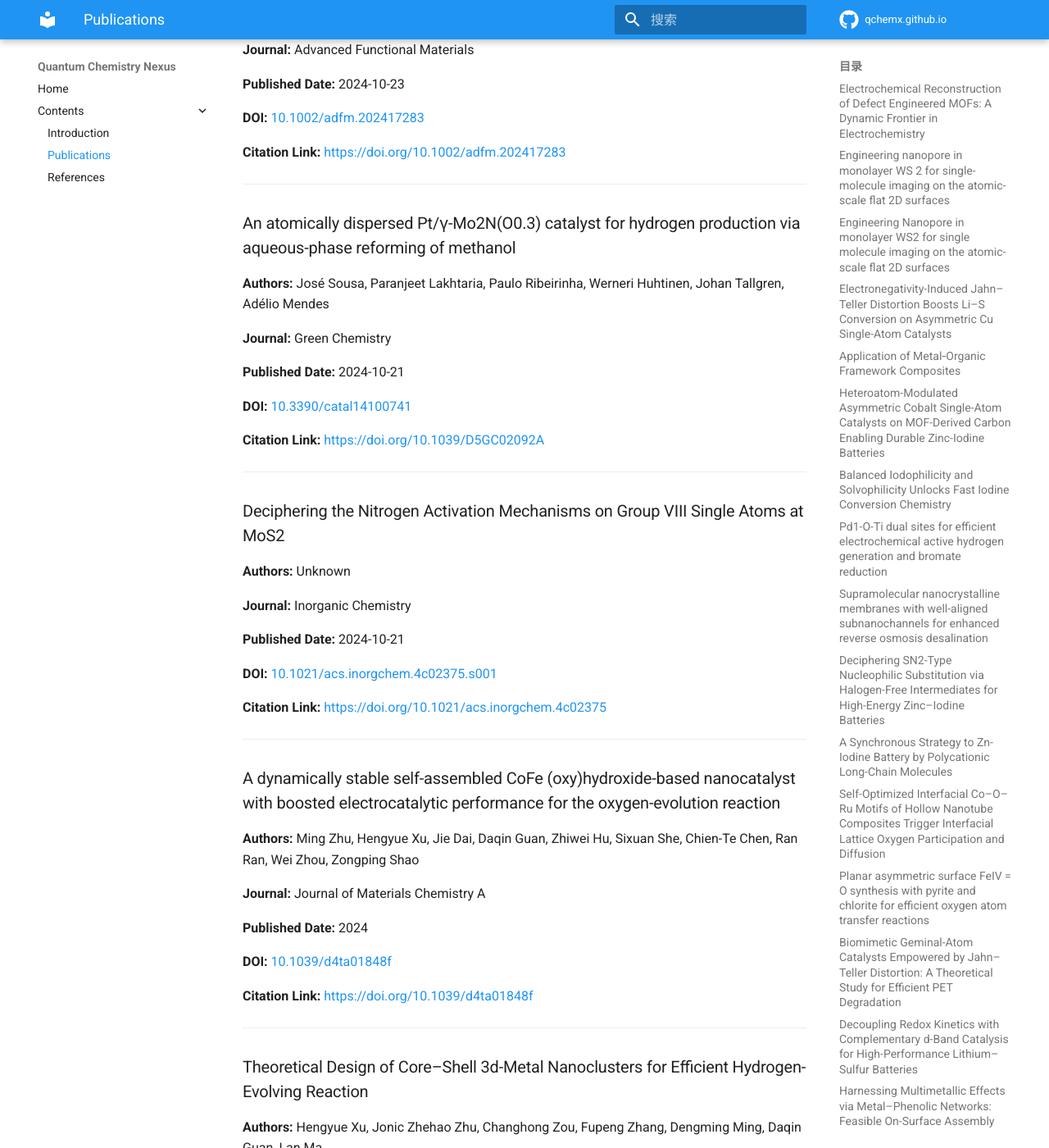
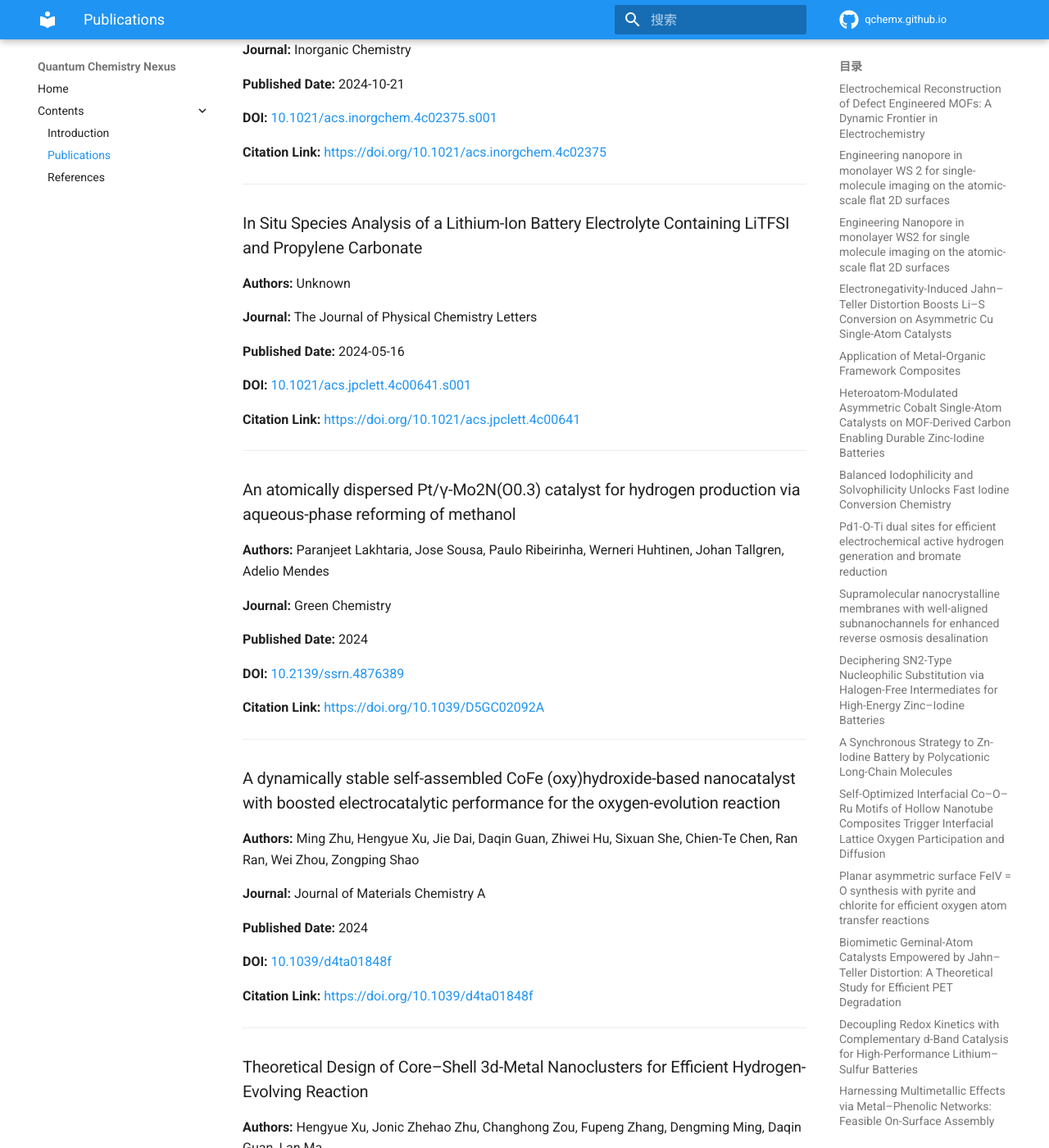
Before and after one commit to QChemX/qchemx.github.io, an MkDocs documentation site: the page built from docs/publications.md, in a window 1280 px wide and 1400 px high, scrolled down 19901 px. Shown: the whole window at 82% size. Built offline with MkDocs 1.6.1 and Material for MkDocs 9.7.7, drawn with Linux system fonts in a browser that asks for light colours; comment, search, counter and statistics services are not loaded; some of the changed text lies outside the part shown.

Commit message:
[orcid sync] Update publications

```diff
--- a/docs/publications.md
+++ b/docs/publications.md
@@ -918,22 +902,6 @@ This page was generated automatically.
 
 ---
 
-### An atomically dispersed Pt/γ-Mo2N(O0.3) catalyst for hydrogen production via aqueous-phase reforming of methanol
-
-**Authors:** José Sousa, Paranjeet Lakhtaria, Paulo Ribeirinha, Werneri Huhtinen, Johan Tallgren, Adélio Mendes
-
-**Journal:** Green Chemistry
-
-**Published Date:** 2024-10-21
-
-**DOI:** [10.3390/catal14100741](https://doi.org/10.3390/catal14100741)
-
-**Citation Link:** [https://doi.org/10.1039/D5GC02092A](https://doi.org/10.1039/D5GC02092A)
-
-
-
----
-
 ### Deciphering the Nitrogen Activation Mechanisms on Group VIII Single Atoms at MoS2
 
 **Authors:** Unknown
@@ -945,6 +913,38 @@ This page was generated automatically.
 **DOI:** [10.1021/acs.inorgchem.4c02375.s001](https://doi.org/10.1021/acs.inorgchem.4c02375.s001)
 
 **Citation Link:** [https://doi.org/10.1021/acs.inorgchem.4c02375](https://doi.org/10.1021/acs.inorgchem.4c02375)
+
+
+
+---
+
+### In Situ Species Analysis of a Lithium-Ion Battery Electrolyte Containing LiTFSI and Propylene Carbonate
+
+**Authors:** Unknown
+
+**Journal:** The Journal of Physical Chemistry Letters
+
+**Published Date:** 2024-05-16
+
+**DOI:** [10.1021/acs.jpclett.4c00641.s001](https://doi.org/10.1021/acs.jpclett.4c00641.s001)
+
+**Citation Link:** [https://doi.org/10.1021/acs.jpclett.4c00641](https://doi.org/10.1021/acs.jpclett.4c00641)
+
+
+
+---
+
+### An atomically dispersed Pt/γ-Mo2N(O0.3) catalyst for hydrogen production via aqueous-phase reforming of methanol
+
+**Authors:** Paranjeet Lakhtaria, Jose Sousa, Paulo Ribeirinha, Werneri Huhtinen, Johan Tallgren, Adelio Mendes
+
+**Journal:** Green Chemistry
+
+**Published Date:** 2024
+
+**DOI:** [10.2139/ssrn.4876389](https://doi.org/10.2139/ssrn.4876389)
+
+**Citation Link:** [https://doi.org/10.1039/D5GC02092A](https://doi.org/10.1039/D5GC02092A)
 
 
 
```
Also changed, not shown: other parts of docs/publications.md (+2 -18 lines).
